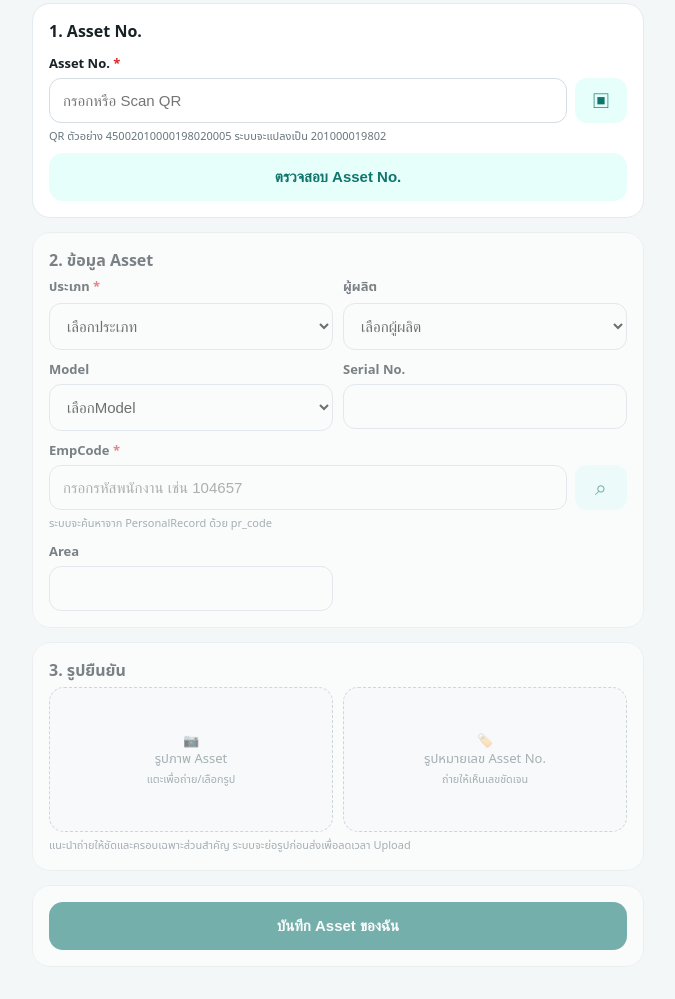
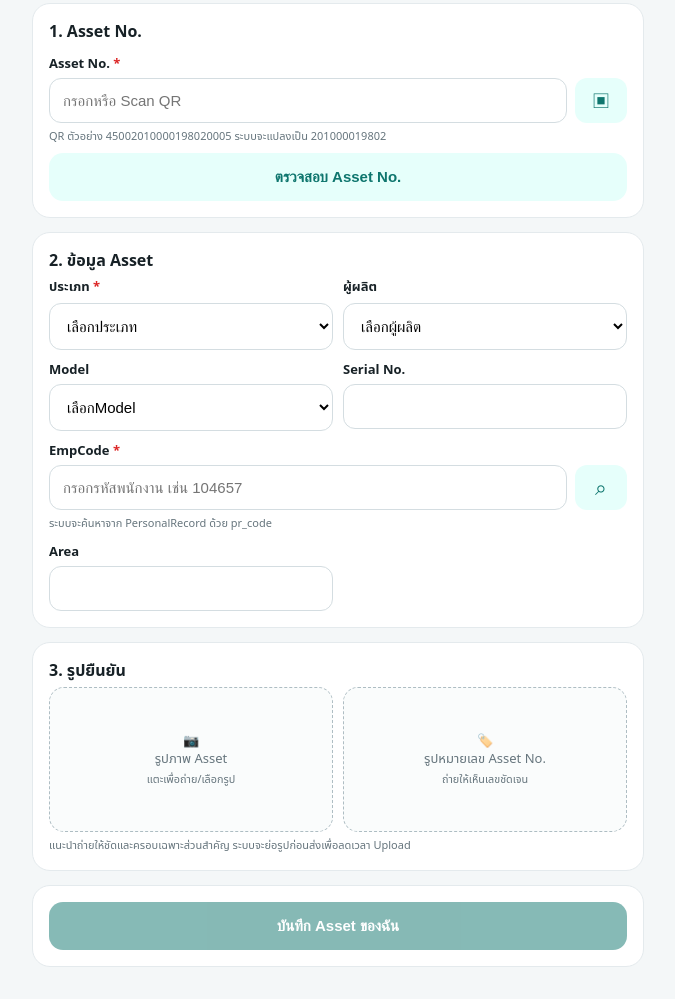
Before and after one commit to MyZixgo/Asset-Management, a plain HTML site: page newAsset.html in a window 1280 px wide. Shown: the part 163-1162 px from the top of the page, without its empty margins (302-977 px from the left). Drawn offline with Linux system fonts and the light colour scheme.

Commit message:
Update newAsset.html

```diff
--- a/newAsset.html
+++ b/newAsset.html
@@ -172,7 +172,8 @@
             font-size: 15px
         }
 
-        .primary {
+        .btn:disabled { opacity:.5; cursor:not-allowed }
+          .primary {
             background: var(--b);
             color: #fff
         }
@@ -242,7 +243,7 @@
             <div class="hint">QR ตัวอย่าง 45002010000198020005 ระบบจะแปลงเป็น 201000019802</div><button type="button"
                 id="checkBtn" class="btn secondary">ตรวจสอบ Asset No.</button>
         </section>
-        <form id="form" class="disabled">
+        <form id="form">
             <section class="box">
                 <div class="section">2. ข้อมูล Asset</div>
                 <div class="grid">
@@ -275,7 +276,7 @@
                 </div>
                 <div class="hint">แนะนำถ่ายให้ชัดและครอบเฉพาะส่วนสำคัญ ระบบจะย่อรูปก่อนส่งเพื่อลดเวลา Upload</div>
             </section>
-            <section class="box"><button id="saveBtn" class="btn primary" type="submit">บันทึก Asset ของฉัน</button>
+            <section class="box"><button id="saveBtn" class="btn primary" type="submit" disabled>บันทึก Asset ของฉัน</button>
             </section>
         </form>
     </div>
@@ -311,7 +312,7 @@
         async function init() {try {await liff.init({liffId: LIFF_ID}); if (!liff.isLoggedIn()) {liff.login({redirectUri: location.href}); return } profile = await liff.getProfile(); $('who').textContent = profile.displayName || 'LINE connected'} catch (e) {message('เชื่อมต่อ LINE ไม่สำเร็จ: ' + (e.message || e))} }
         $('scanBtn').onclick = async () => {clearMsg(); try {if (liff.scanCodeV2) {const r = await liff.scanCodeV2(); if (r && r.value) {$('assetNo').value = parseAssetNo(r.value); await checkAsset()} } else message('LIFF นี้ยังไม่เปิดสิทธิ์ Scan QR กรุณากรอก Asset No. ก่อน')} catch (e) {if (!String(e.message || e).toLowerCase().includes('cancel')) message('Scan ไม่สำเร็จ: ' + (e.message || e))} };
         $('checkBtn').onclick = checkAsset;
-        async function checkAsset() {if (isCheckingAsset) return; isCheckingAsset = true; clearMsg(); const assetNo = parseAssetNo($('assetNo').value); $('assetNo').value = assetNo; if (!assetNo) {isCheckingAsset = false; return message('กรุณากรอกหรือ Scan Asset No.')} $('checkBtn').textContent = 'กำลังตรวจสอบ...'; $('checkBtn').disabled = true; try {const r = await fetch(CHECK_FLOW_URL, {method: 'POST', headers: {'Content-Type': 'application/json'}, body: JSON.stringify({mode: 'asset', assetNo})}); if (!r.ok) throw Error('HTTP ' + r.status); const d = await r.json(); if (d.exists || ((d.items || []).length)) {return message('Asset No. นี้มีอยู่ในระบบแล้ว กรุณาเปิด Asset เดิมแทน')} checkedAssetNo = assetNo; $('form').classList.remove('disabled'); message('Asset No. ใช้งานได้ กรอกข้อมูลต่อได้เลย', 'ok')} catch (e) {message('ตรวจสอบ Asset ไม่สำเร็จ: ' + (e.message || e))} finally {isCheckingAsset = false; $('checkBtn').textContent = 'ตรวจสอบ Asset No.'; $('checkBtn').disabled = false} }
+        async function checkAsset() {if (isCheckingAsset) return; isCheckingAsset = true; clearMsg(); const assetNo = parseAssetNo($('assetNo').value); $('assetNo').value = assetNo; if (!assetNo) {isCheckingAsset = false; return message('กรุณากรอกหรือ Scan Asset No.')} $('checkBtn').textContent = 'กำลังตรวจสอบ...'; $('checkBtn').disabled = true; try {const r = await fetch(CHECK_FLOW_URL, {method: 'POST', headers: {'Content-Type': 'application/json'}, body: JSON.stringify({mode: 'asset', assetNo})}); if (!r.ok) throw Error('HTTP ' + r.status); const d = await r.json(); if (d.exists || ((d.items || []).length)) {return message('Asset No. นี้มีอยู่ในระบบแล้ว กรุณาเปิด Asset เดิมแทน')} checkedAssetNo = assetNo; $('saveBtn').disabled = false; message('Asset No. ใช้งานได้ กรอกข้อมูลต่อได้เลย', 'ok')} catch (e) {message('ตรวจสอบ Asset ไม่สำเร็จ: ' + (e.message || e))} finally {isCheckingAsset = false; $('checkBtn').textContent = 'ตรวจสอบ Asset No.'; $('checkBtn').disabled = false} }
         function preview(input, img, text) {input.onchange = () => {const f = input.files[0]; if (!f) return; img.src = URL.createObjectURL(f); img.hidden = false; text.hidden = true}}
         preview($('assetPhoto'), $('assetPreview'), $('assetPhotoText')); preview($('labelPhoto'), $('labelPreview'), $('labelPhotoText'));
         async function imageData(file, max = 1280, quality = .72) {if (!file) return null; const bitmap = await createImageBitmap(file); let w = bitmap.width, h = bitmap.height; if (Math.max(w, h) > max) {const k = max / Math.max(w, h); w = Math.round(w * k); h = Math.round(h * k)} const c = document.createElement('canvas'); c.width = w; c.height = h; c.getContext('2d').drawImage(bitmap, 0, 0, w, h); const blob = await new Promise(res => c.toBlob(res, 'image/jpeg', quality)); return await new Promise((res, rej) => {const fr = new FileReader(); fr.onload = () => res(String(fr.result).split(',')[1]); fr.onerror = rej; fr.readAsDataURL(blob)})}
```
